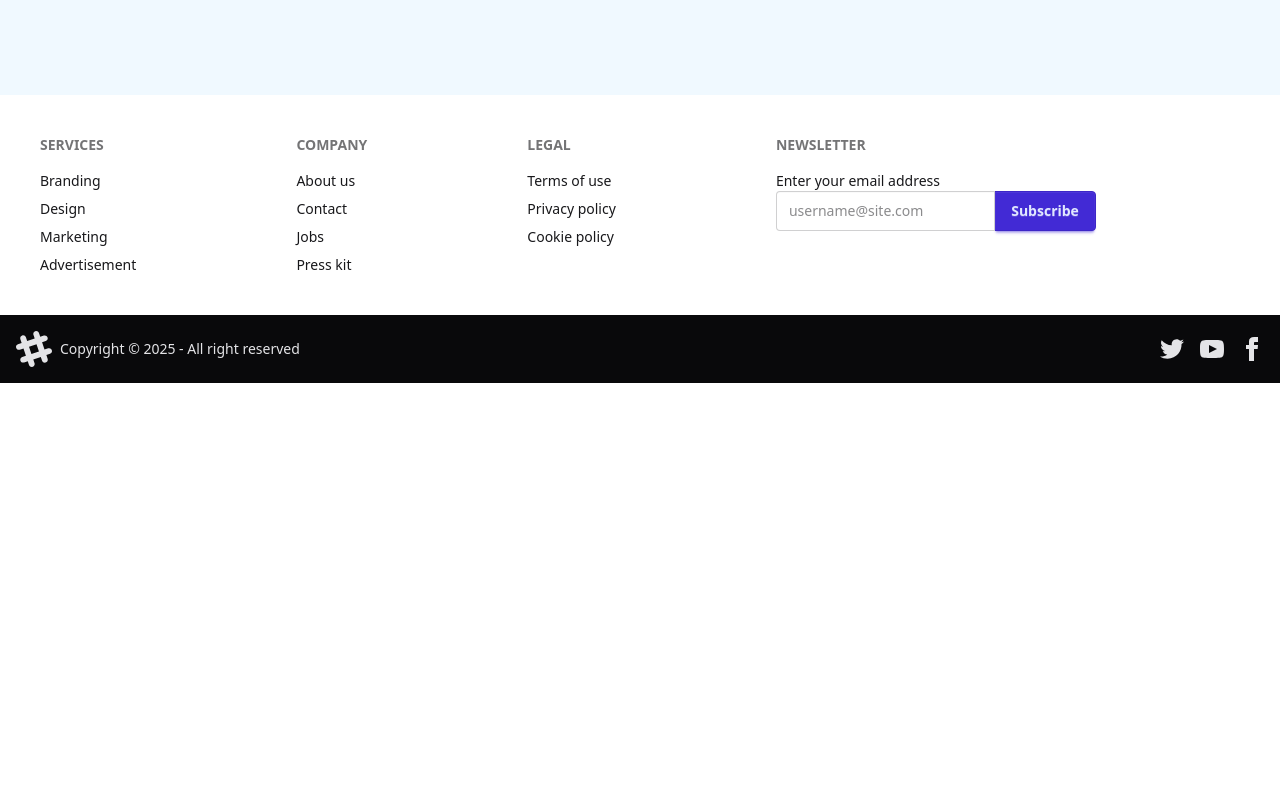
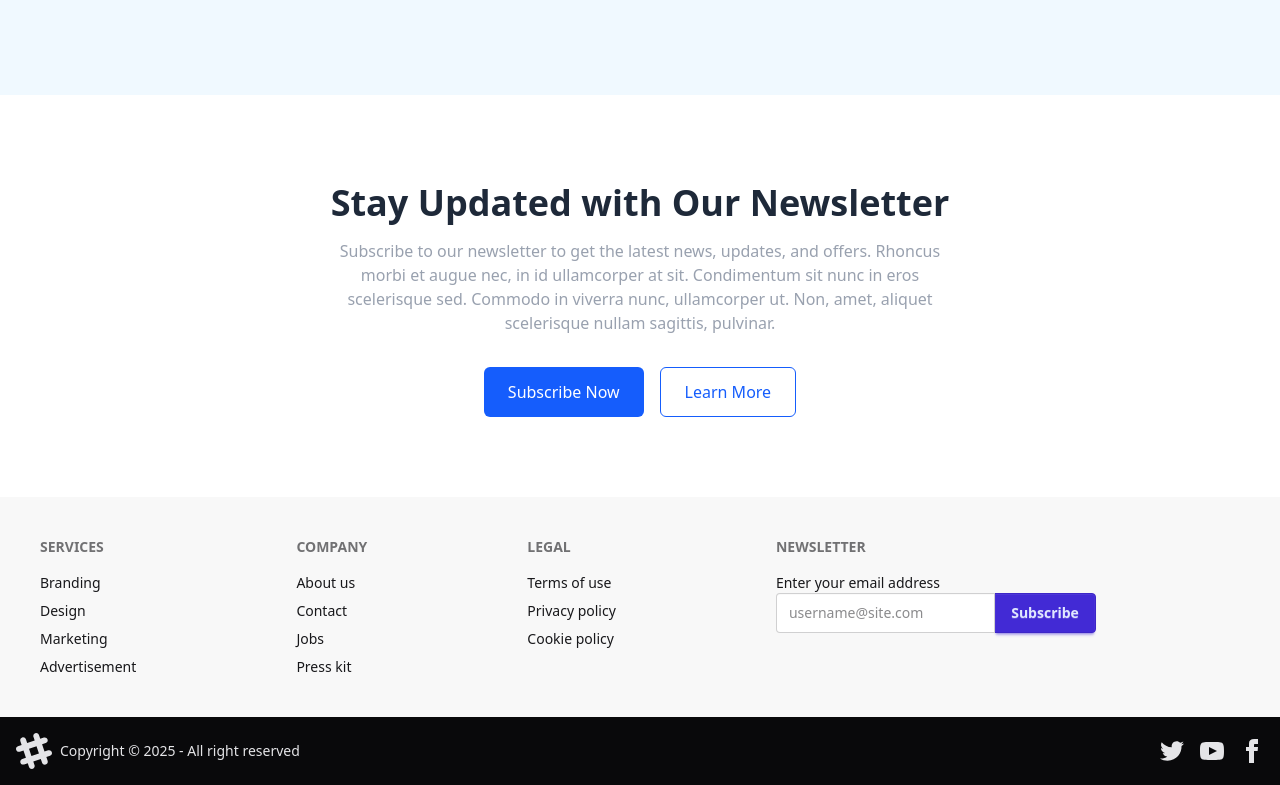
Before and after one commit to ahassh1/react-router-agency, a React (Vite) app: page / in a window 1280 px wide. Shown: the part 5931-6716 px from the top of the page. Before the commit the page ends 6314 px from the top, so only its background shows below. Built offline with nearby package versions, Linux system fonts and the light colour scheme.

Commit message:
newsletter done

```diff
--- a/src/components/Footer.jsx
+++ b/src/components/Footer.jsx
@@ -3,7 +3,7 @@
 const Footer = () => {
   return (
     <footer className="max-w-screen-2xl container mx-auto">
-      <div className="footer sm:footer-horizontal bg-white text-base-content p-10">
+      <div className="footer sm:footer-horizontal bg-base-200 text-base-content p-10">
         <nav>
           <h6 className="footer-title">Services</h6>
           <a className="link link-hover">Branding</a>
--- a/src/pages/home/Home.jsx
+++ b/src/pages/home/Home.jsx
@@ -8,6 +8,7 @@
 import TeamSection from "./TeamSection";
 import Pricing from "./Pricing";
 import FAQs from "./FAQs";
+import Newsletter from "./Newsletter";
 
 const Home = () => {
   return (
@@ -21,6 +22,7 @@
       <TeamSection />
       <Pricing />
       <FAQs />
+      <Newsletter />
     </>
   );
 };
--- /dev/null
+++ b/src/pages/home/Newsletter.jsx
@@ -0,0 +1,25 @@
+import React from "react";
+import HeadingSection from "../../components/HeadingSection";
+
+const Newsletter = () => {
+  return (
+    <div className="section-container text-center py-20 px-5">
+      <HeadingSection
+        heading="Stay Updated with Our Newsletter"
+        subheading=""
+        description="Subscribe to our newsletter to get the latest news, updates, and offers. Rhoncus morbi et augue nec, in id ullamcorper at sit. Condimentum sit nunc in eros scelerisque sed. Commodo in viverra nunc, ullamcorper ut. Non, amet, aliquet scelerisque nullam sagittis, pulvinar."
+      />
+
+      <div className="flex flex-col md:flex-row justify-center gap-4 mt-8">
+        <button className="bg-blue-600 text-white px-6 py-3 rounded-md flex justify-center items-center space-x-2 hover:bg-blue-700 transition">
+          <span>Subscribe Now</span>
+        </button>
+        <button className="border border-blue-600 px-6 py-3 rounded-md hover:bg-blue-600 hover:text-white text-blue-600 transition">
+          Learn More
+        </button>
+      </div>
+    </div>
+  );
+};
+
+export default Newsletter;
```
